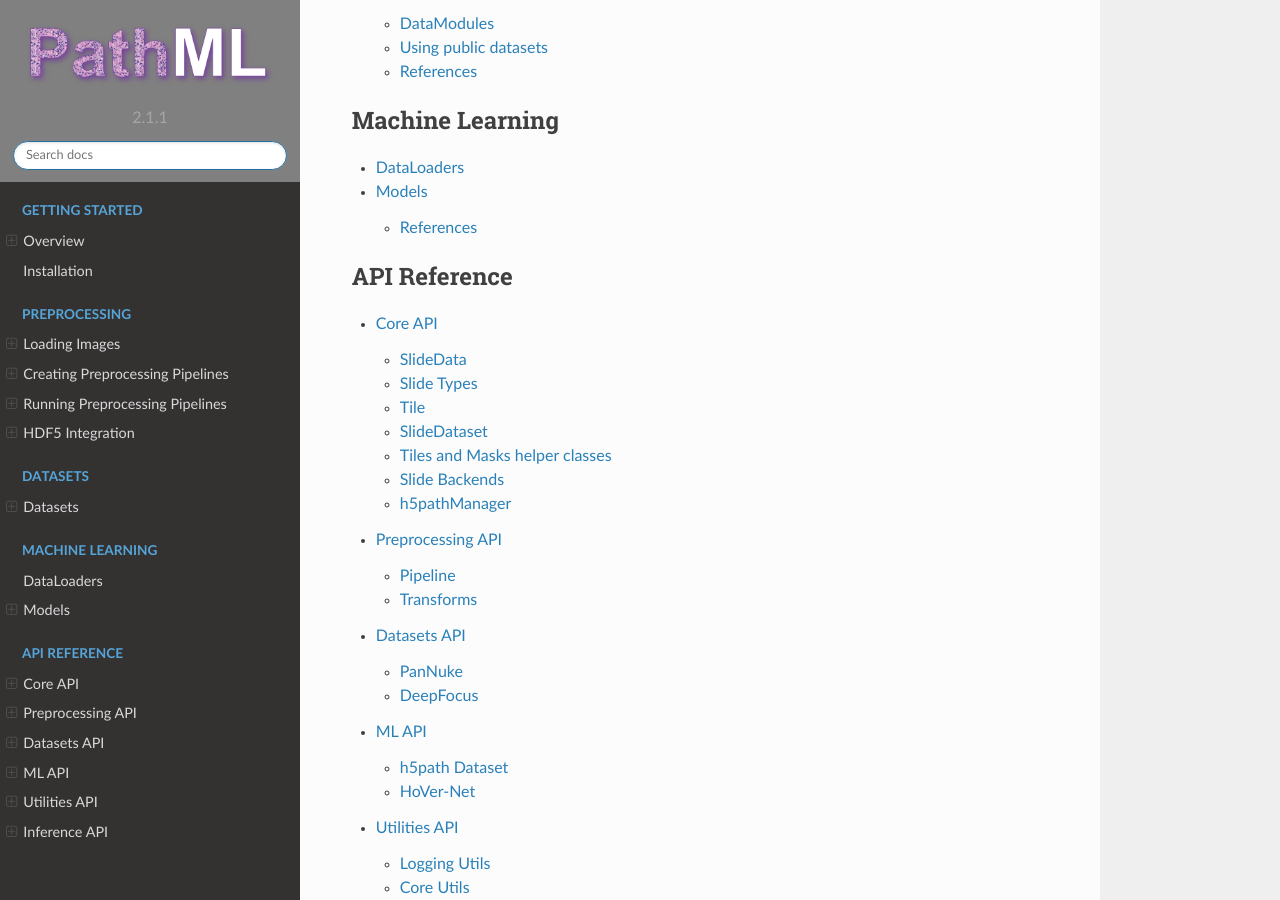
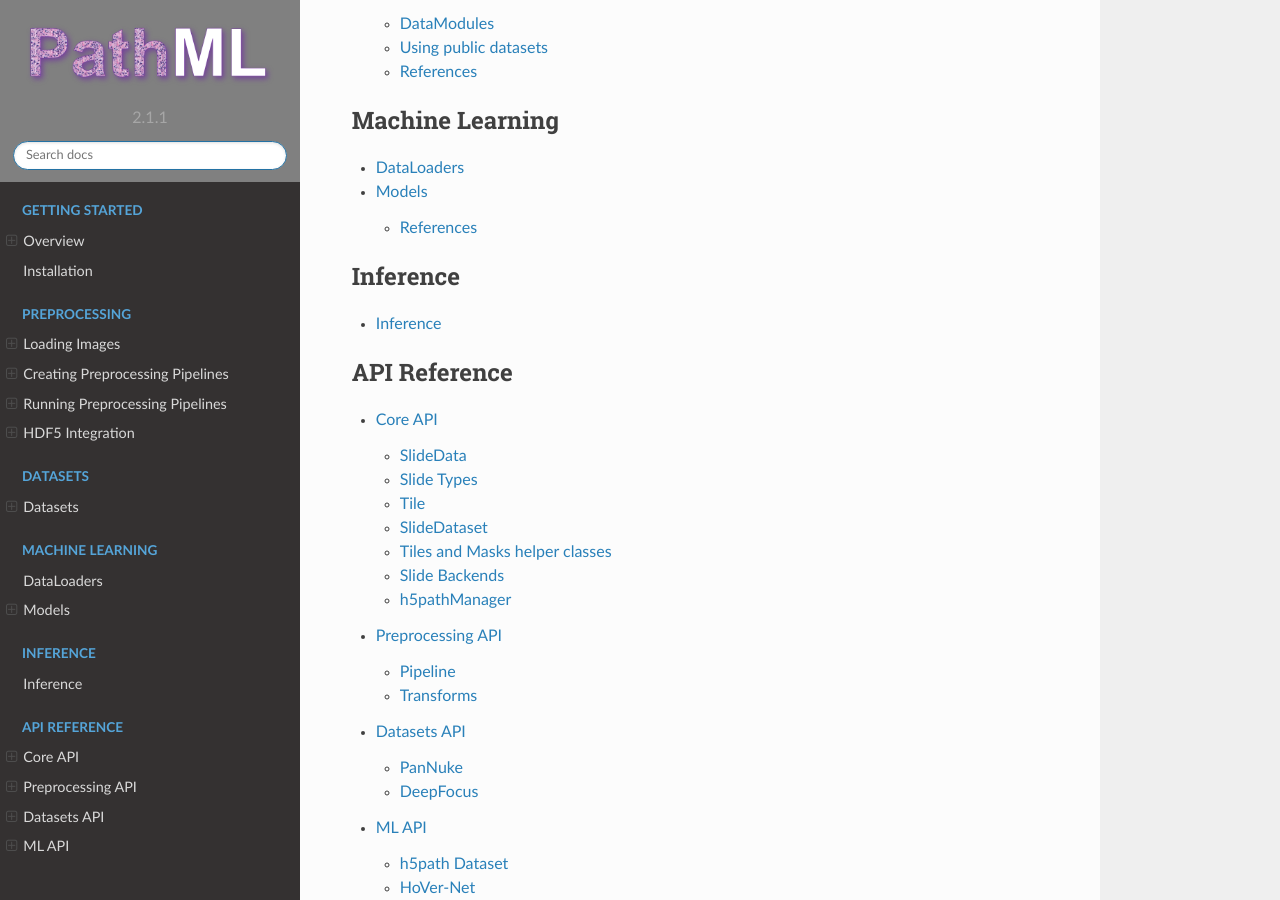
Before and after one commit to Dana-Farber-AIOS/pathml, a Sphinx documentation site: the page built from docs/source/index.rst, in a window 1280 px wide and 900 px high, scrolled down 1918 px. Built offline with Sphinx 7.4.7 and the Read the Docs theme 2.0.0, drawn with Linux system fonts in a browser that asks for light colours; formulas are drawn with MathJax 3; pages that are not in the unit, such as notebooks, are missing from menus.

Commit message:
adjusting inference rst file

```diff
--- a/docs/source/index.rst
+++ b/docs/source/index.rst
@@ -48,6 +48,12 @@ Cornell Medicine.
 
 .. toctree::
    :maxdepth: 2
+   :caption: Inference
+
+   inference
+
+.. toctree::
+   :maxdepth: 2
    :caption: Examples
 
    examples/link_loading_images
--- a/docs/source/inference.rst
+++ b/docs/source/inference.rst
@@ -3,4 +3,4 @@ Inference
 
 ``PathML`` comes with an API to run inference on ONNX models.
 
-For an end to end example, please see the PathML ONNX Tutorial tab under Examples.
+For an end to end example and explaination of the code, please see the PathML ONNX Tutorial tab under Examples.
```
